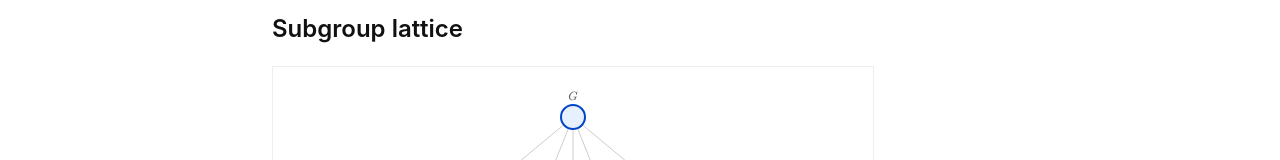
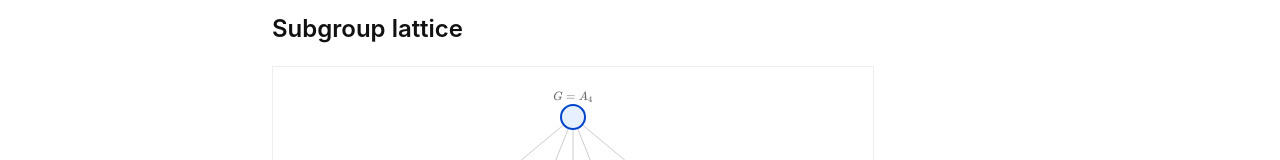
Before and after one commit to sqrt-of-2/finite-group-theory, a React (Vite) app: page /group/A_4 in a window 1280 px wide. Shown: the part 501-661 px from the top of the page. Built offline with nearby package versions, Linux system fonts and the light colour scheme.

Commit message:
Render top lattice node as G = Name

```diff
--- a/src/components/SubgroupLattice.tsx
+++ b/src/components/SubgroupLattice.tsx
@@ -178,7 +178,7 @@ export const SubgroupLattice: React.FC<SubgroupLatticeProps> = ({ subgroups, gro
         if (!hoverNode) return null;
 
         const node = hoverNode as Subgroup & { id: number }; // cast
-        const name = node.name || (node.order === 1 ? '\\{e\\}' : (node.order === groupOrder ? 'G' : `H_{${node.id}}`));
+        const name = node.name || (node.order === 1 ? '\\{e\\}' : (node.order === groupOrder ? `G = ${group.displayName}` : `H_{${node.id}}`));
         const groupName = group.displayName;
         const elementsList = Array.from(node.elements).map(e => group.elements.find(x => x.id === e)?.label || e).join(', ');
         const index = groupOrder / node.order;
@@ -250,7 +250,7 @@ export const SubgroupLattice: React.FC<SubgroupLatticeProps> = ({ subgroups, gro
                         <foreignObject x="-20" y="-30" width="40" height="20">
                             <div style={{ display: 'flex', justifyContent: 'center', alignItems: 'center', width: '100%', height: '100%', pointerEvents: 'none' }}>
                                 <span style={{ fontSize: '10px', color: '#666' }}>
-                                    <MathTex tex={node.name || (node.order === 1 ? '\\{e\\}' : (node.order === groupOrder ? 'G' : `H_{${node.id}}`))} />
+                                    <MathTex tex={node.name || (node.order === 1 ? '\\{e\\}' : (node.order === groupOrder ? `G = ${group.displayName}` : `H_{${node.id}}`))} />
                                 </span>
                             </div>
                         </foreignObject>
```
Also changed, not shown: 1 other file (tests, documents, lock files or other folders).
